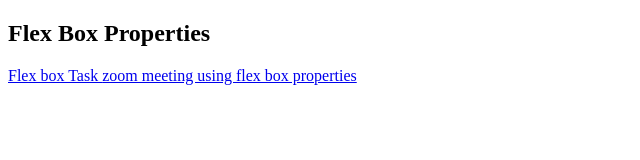
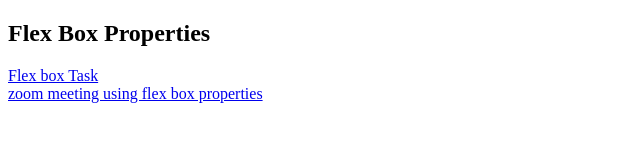
Before and after one commit to Vishnusodinapalli939/flex, a plain HTML site: page index.html in a window 1280 px wide. Shown: the whole page, without its empty margins (0-640 px from the left). Drawn offline with Linux system fonts and the light colour scheme.

Commit message:
adding break line

```diff
--- a/index.html
+++ b/index.html
@@ -7,7 +7,7 @@
 </head>
 <body>
     <h2>Flex Box Properties</h2>
-    <a href="./flexbox.html">Flex box Task </a>
+    <a href="./flexbox.html">Flex box Task </a><br>
     <a href="./flextask.html">zoom meeting using flex box properties</a>
 </body>
 </html>
```
